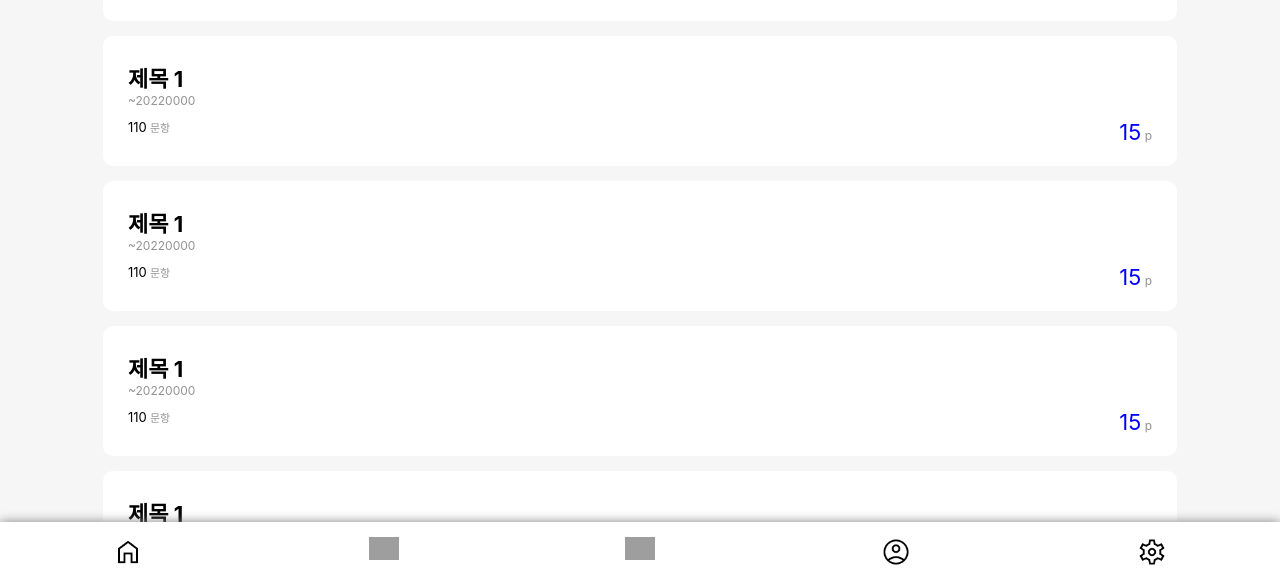
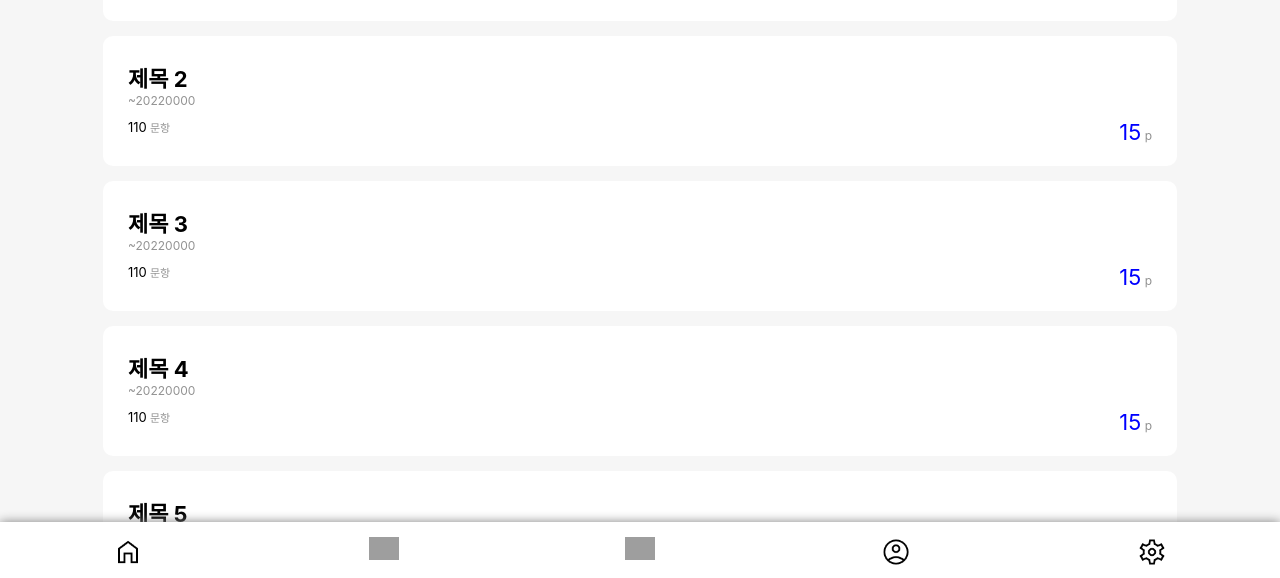
Before and after one commit to CocaCollaThon/vestie-front, a React (Create React App) app in the folder vestie/: page / in a window 1280 px wide. Shown: the part 214-792 px from the top of the page. Built offline with nearby package versions, Linux system fonts and the light colour scheme; grey boxes are pictures that could not be loaded.

Commit message:
[FEAT] API GET SURVEY / main page

```diff
--- a/vestie/src/component/surveyitem/surveyItem.js
+++ b/vestie/src/component/surveyitem/surveyItem.js
@@ -1,8 +1,16 @@
 import "./style.css";
+import { useNavigate,useLocation } from 'react-router-dom';
+
 
 export const SurveyItem = ({survey}) => {
+    const navigate = useNavigate();
+
     const moveToSurvey = () => {
-        window.location.href = "/survey";
+        navigate('/survey', {
+            state: {
+                surveyId : survey.id
+            }
+        });
     }
 
     return <div className="survey_item_box" onClick={moveToSurvey}>
@@ -12,14 +20,14 @@ export const SurveyItem = ({survey}) => {
                 {survey.title}
             </div>
             <div className="survey_item_date_box">
-                ~{survey.deadline}
+                ~{survey.endDate}
             </div>
         </div>
 
         <div className="survey_item_bottom_box">
             <div className="survey_item_question_count_box">
                 <span className="survey_item_question_count">
-                    {survey.Q_num}
+                    {survey.questionNumber}
                     </span> 문항
             </div>
 
--- a/vestie/src/page/main/main.js
+++ b/vestie/src/page/main/main.js
@@ -1,19 +1,39 @@
-import React, {useRef, useState} from 'react';
 import SurveyList from "../../component/surveyitem/surveyList";
 import Header from "../../component/header/header";
 import UnderBar from "../../component/under_bar/underBar";
+import {useState, useEffect} from "react"
+import axios from 'axios';
+
 
 import "./main.css";
 export const Main = () => {
+
+    const [surveyDataList, setSurveyDataList] = useState([]);
+    // const surveys = [];
+
+    // useEffect(()=>{
+    //     axios.get("http://localhost:8080/api/v1/survey")
+    //         .then(v => setSurveyDataList(v.data));
+    //     surveyDataList.map((value)=>{
+    //         var surveyData = new Object();
+    //         surveyData.id = value.id;
+    //         surveyData.title = value.title;
+    //         surveyData.endDate = value.endDate;
+    //         surveyData.questionNumber = value.questionNumber;
+    //         surveyData.point = value.point;
+    //         surveys.push(surveyData)
+    //     });
+    // })
     const surveys = [
-        {id: 1, title: "제목 1", deadline: "20220000", Q_num: "110", point: "15"},
-        {id: 2, title: "제목 1", deadline: "20220000", Q_num: "110", point: "15"},
-        {id: 3, title: "제목 1", deadline: "20220000", Q_num: "110", point: "15"},
-        {id: 4, title: "제목 1", deadline: "20220000", Q_num: "110", point: "15"},
-        {id: 5, title: "제목 1", deadline: "20220000", Q_num: "110", point: "15"},
-        {id: 6, title: "제목 1", deadline: "20220000", Q_num: "110", point: "15"},
-        {id: 7, title: "제목 1", deadline: "20220000", Q_num: "110", point: "15"},
+        {id: 1, title: "제목 1", endDate: "20220000", questionNumber: "110", point: "15"},
+        {id: 2, title: "제목 2", endDate: "20220000", questionNumber: "110", point: "15"},
+        {id: 3, title: "제목 3", endDate: "20220000", questionNumber: "110", point: "15"},
+        {id: 4, title: "제목 4", endDate: "20220000", questionNumber: "110", point: "15"},
+        {id: 5, title: "제목 5", endDate: "20220000", questionNumber: "110", point: "15"},
+        {id: 6, title: "제목 6", endDate: "20220000", questionNumber: "110", point: "15"},
+        {id: 7, title: "제목 7", endDate: "20220000", questionNumber: "110", point: "15"},
     ];
+
 
     return (
         <div>
```
